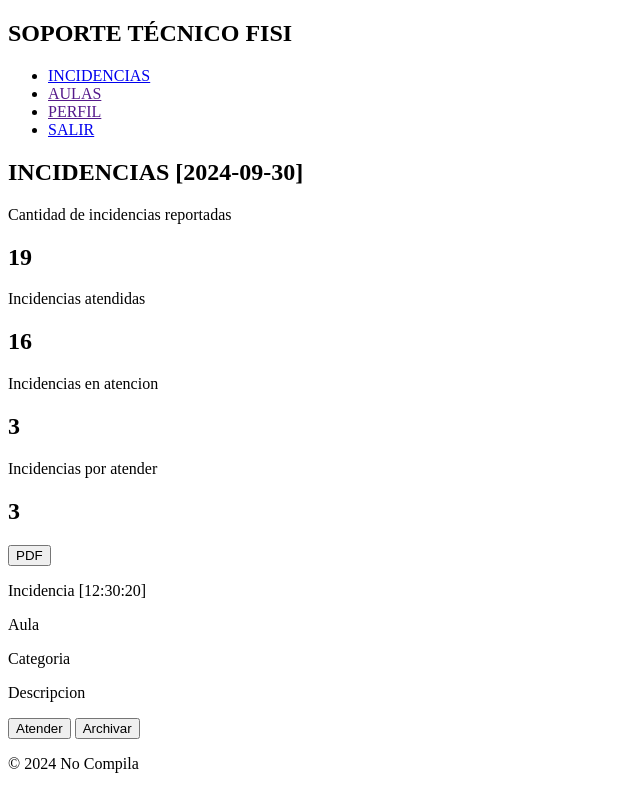
After one commit to AlvaroCRAK/Sistema_de_Incidencias_y_Soporte, a Django app: page /soporte/incidencias/ in a window 1280 px wide. The commit adds this page. Shown: the whole page, without its empty margins (0-640 px from the left). Run offline with Django 5.2, Linux system fonts and the light colour scheme.

Commit message:
Creacion de los submenus en cada aplicacion (usuario, soporte)

```diff
--- /dev/null
+++ b/soporte/templates/barra_lateral.html
@@ -0,0 +1,33 @@
+<!DOCTYPE html>
+<html lang="en">
+<head>
+    <meta charset="UTF-8">
+    <meta name="viewport" content="width=device-width, initial-scale=1.0">
+    <title>
+        {% block title %}{% endblock title %}
+    </title>
+</head>
+<body>
+    <header>
+        <h2>SOPORTE TÉCNICO FISI</h2>
+    </header>
+
+    <nav>
+        <ul>
+            <li><a href="{% url 'soporte:incidencias' %}">INCIDENCIAS</a></li>
+            <li><a href="">AULAS</a></li>
+            <li><a href="">PERFIL</a></li>
+            <li><a href="{% url 'soporte:login' %}">SALIR</a></li>
+        </ul>
+    </nav>
+
+    <main>
+        {% block content %}{% endblock content %}
+    </main>
+
+    <footer>
+        <p>© 2024 No Compila</p>
+    </footer>
+
+</body>
+</html>
--- /dev/null
+++ b/soporte/templates/soporte_incidencias.html
@@ -0,0 +1,40 @@
+{% extends "barra_lateral.html" %}
+
+{% block title %}Incidencias{% endblock title %}
+
+{% block content %}
+
+    <h2>INCIDENCIAS [2024-09-30]</h2>
+
+    <div>
+        <p>Cantidad de incidencias reportadas</p>
+        <h2>19</h2>
+    </div>
+
+    <div>
+        <p>Incidencias atendidas</p>
+        <h2>16</h2>
+    </div>
+
+    <div>
+        <p>Incidencias en atencion</p>
+        <h2>3</h2>
+    </div>
+
+    <div>
+        <p>Incidencias por atender</p>
+        <h2>3</h2>
+    </div>
+
+    <div>
+        <button>PDF</button>
+        <p>Incidencia [12:30:20]</p>
+        <p>Aula</p>
+        <p>Categoria</p>
+        <p>Descripcion</p>
+
+        <button>Atender</button>
+        <button>Archivar</button>
+    </div>
+
+{% endblock content %}
--- a/soporte/templates/soporte_login.html
+++ b/soporte/templates/soporte_login.html
@@ -14,6 +14,8 @@
     <h3>Contraseña</h3>
     <input type="password">
 
-    <button type="submit">Enviar</button>
+    <a href="{% url 'soporte:incidencias' %}">
+        <button type="submit">Enviar</button>
+    </a>
 </body>
 </html>
--- a/soporte/urls.py
+++ b/soporte/urls.py
@@ -1,8 +1,9 @@
 from django.urls import path
-from .views import LoginView
+from .views import LoginView, IncidenciasView
 
 app_name = "soporte"
 
 urlpatterns = [
-    path("", LoginView.as_view(), name="login")
+    path("", LoginView.as_view(), name="login"),
+    path("incidencias/", IncidenciasView.as_view(), name="incidencias")
 ]
--- a/soporte/views.py
+++ b/soporte/views.py
@@ -5,3 +5,8 @@ from django.views import View
 class LoginView(View):
     def get(self, request, *args, **kwargs):
         return render(request, "soporte_login.html")
+
+
+class IncidenciasView(View):
+    def get(self, request, *args, **kwargs):
+        return render(request, "soporte_incidencias.html")
--- a/usuario/templates/usuario_login.html
+++ b/usuario/templates/usuario_login.html
@@ -6,8 +6,10 @@
     <title>Usuario Login</title>
 </head>
 <body>
+
     <h2>BIENVENIDO AL SISTEMA DE INCIDENCIAS FISI</h2>
-    <a href="">
+
+    <a href="{% url 'usuario:reportar' %}">
         <button>Ingresar</button>
     </a>
 
--- a/usuario/urls.py
+++ b/usuario/urls.py
@@ -1,8 +1,11 @@
-from django.urls import path
-from .views import LoginView
+from django.urls import path, include
+from .views import LoginView, ReportarView, HistorialView, PreguntasView
 
 app_name = "usuario"
 
 urlpatterns = [
     path("", LoginView.as_view(), name="login"),
+    path("reportar/", ReportarView.as_view(), name="reportar"),
+    path("historial/", HistorialView.as_view(), name="historial"),
+    path("preguntas/", PreguntasView.as_view(), name="preguntas"),
 ]
```
Also changed, not shown: usuario/templates/barra_lateral.html (added, +33 -0 lines), usuario/templates/usuario_historial.html (added, +20 -0 lines), usuario/templates/usuario_preguntas.html (added, +8 -0 lines), usuario/templates/usuario_reportar.html (added, +22 -0 lines), usuario/views.py (+15 -0 lines).
